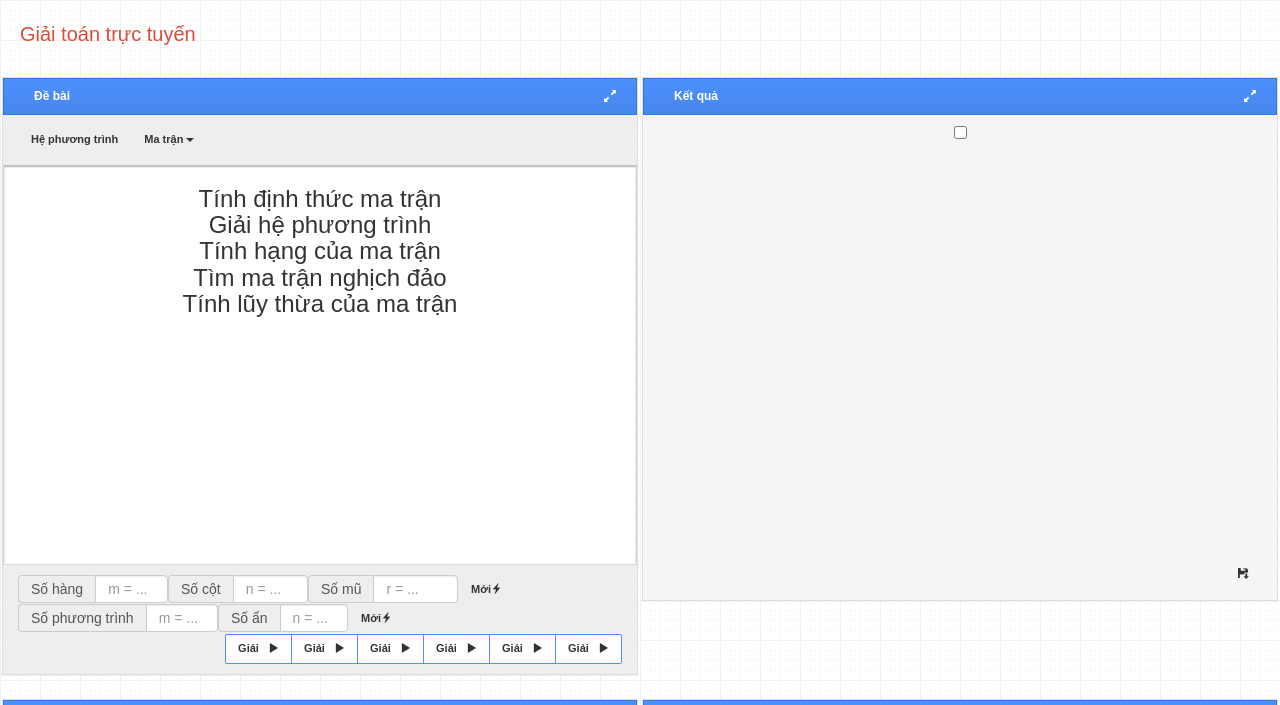
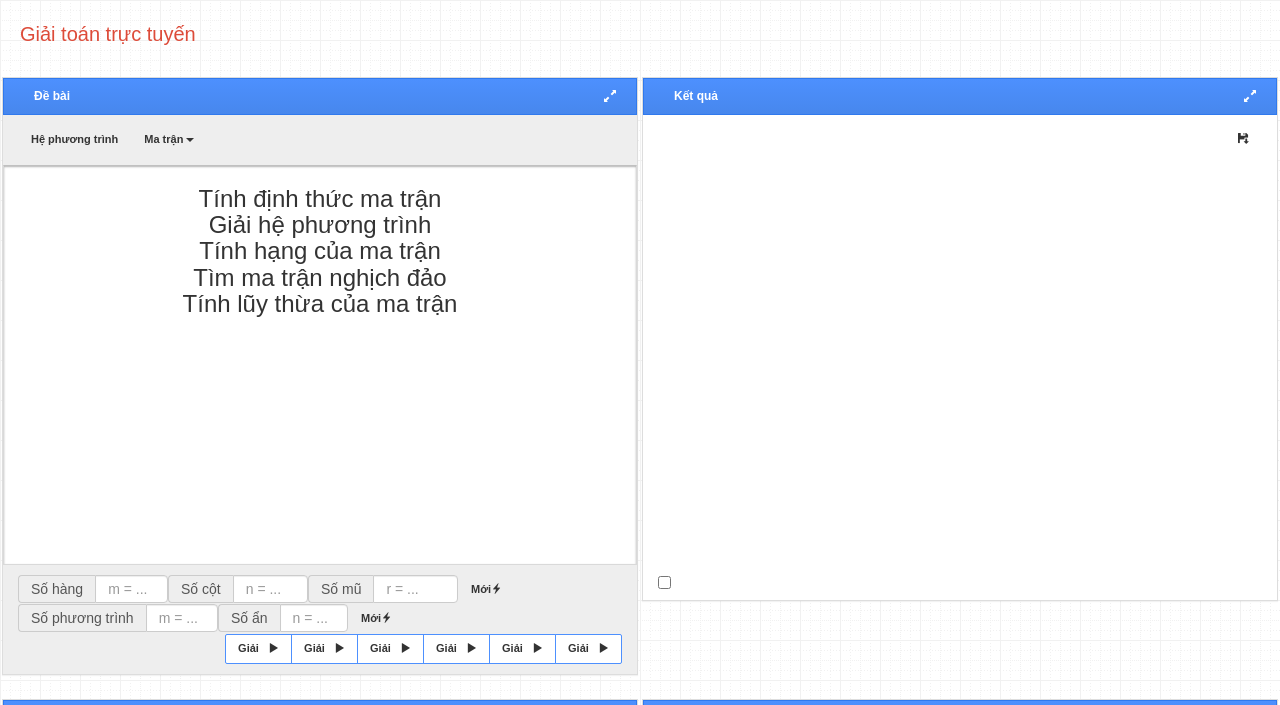
Before and after one commit to thuctoa/ungdungtoanpro, a Yii app: template views/site/index.php in a window 1280 px wide. Shown: the top 705 px of the page. Run offline with PHP 8.4 and a stand-in for Yii, Linux system fonts and the light colour scheme; the template is opened without the code that fills it, so the values that code supplies are empty; some libraries are stand-ins or nearby versions.

Commit message:
màu sắc đầu ra, ly thyết, thuật toán và vị trí nút xem lời giải- kết quả

```diff
--- a/views/site/index.php
+++ b/views/site/index.php
@@ -210,7 +210,7 @@
             </div>
         </div>
         <div class="col-lg-6 dinh-khung ">
-            <div class="panel panel-default " style=" background: whitesmoke;">
+            <div class="panel panel-default " style=" //background: whitesmoke;">
                 <div class="panel-heading " id="panel-heading" >
                     <ul class="list-inline panel-actions">
                         <p class="tieu-de-khung pull-left">
@@ -218,18 +218,6 @@
                         </p>
                         <li><a href="#" id="dau-ra-fullscreen" role="button" ><i class="glyphicon glyphicon-resize-full"></i></a></li>
                     </ul>
-                </div>
-
-                <div class="xem-loi-giai text-center" title="<?=Yii::t('app','Xem lời giải')?>">
-                    <input  type="checkbox"
-                            data-on-text="<?=Yii::t('app','Lời&nbspgiải')?>"
-                            data-off-text="<?=Yii::t('app','Kết&nbspquả')?>"
-                            data-size="normal"
-                            id="xem-loi-giai" name="my-checkbox" >
-                </div>
-                <div class="panel-body" id="dau-ra">
-                    <div id="noi-dung-dau-ra">
-                    </div>
                 </div>
                 <div class="btn-toolbar " role="toolbar" aria-label="...">
                     <div class="btn-group pull-right" role="group" aria-label="...">
@@ -246,6 +234,18 @@
                         </button>
                     </div>-->
                 </div>
+                <div class="panel-body" id="dau-ra">
+                    <div id="noi-dung-dau-ra">
+                    </div>
+                </div>
+                <div class="xem-loi-giai " title="<?=Yii::t('app','Xem lời giải')?>">
+                    <input  type="checkbox"
+                            data-on-text="<?=Yii::t('app','Lời&nbspgiải')?>"
+                            data-off-text="<?=Yii::t('app','Kết&nbspquả')?>"
+                            data-size="normal"
+                            id="xem-loi-giai" name="my-checkbox" >
+                </div>
+
             </div>
         </div>
     </div>
@@ -253,7 +253,7 @@
 
     <div class="row ly-thuyet-thuat-toan">
         <div class="col-lg-6 dinh-khung ">
-            <div class="panel panel-default " style=" background: whitesmoke;">
+            <div class="panel panel-default " style=" background: #f6f7f8;">
                 <div class="panel-heading" id="panel-heading" >
                     <ul class="list-inline panel-actions">
                         <p class="tieu-de-khung pull-left">
@@ -273,7 +273,7 @@
         </div>
 
         <div class="col-lg-6 dinh-khung ">
-            <div class="panel panel-default " style=" background: whitesmoke; color: #222">
+            <div class="panel panel-default " style=" background: #f6f7f8;">
                 <div class="panel-heading" id="panel-heading" >
                     <ul class="list-inline panel-actions">
                         <p class="tieu-de-khung pull-left">
--- a/web/css/khungchinh.css
+++ b/web/css/khungchinh.css
@@ -44,6 +44,7 @@ body{
 .xem-loi-giai{
     margin-top: 7px;
     margin-bottom: 8px;
+    margin-left: 15px;
 }
 .vien-ngoai{
     background-color: #eee;
```
